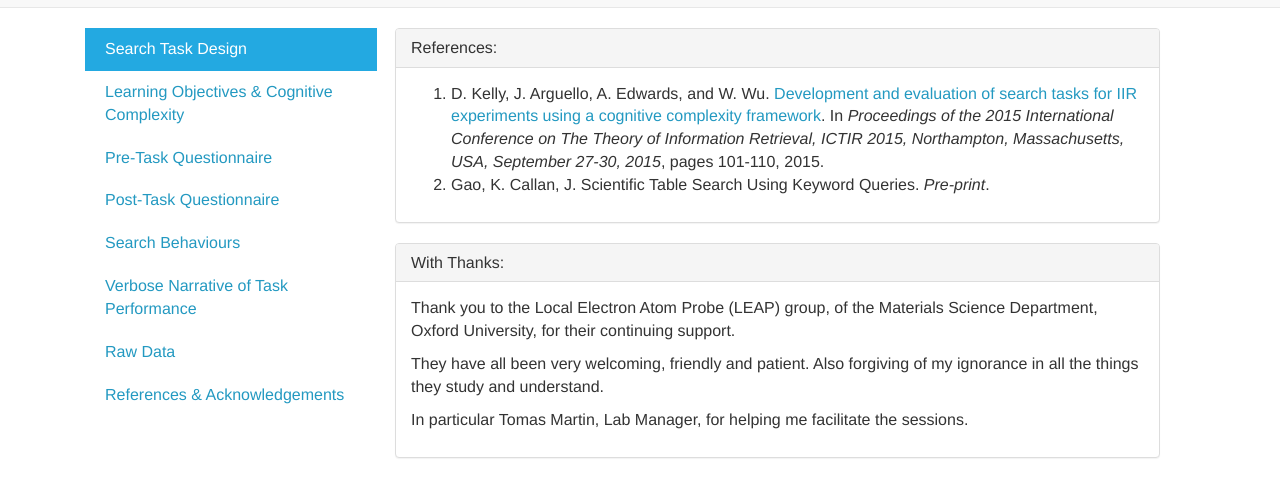
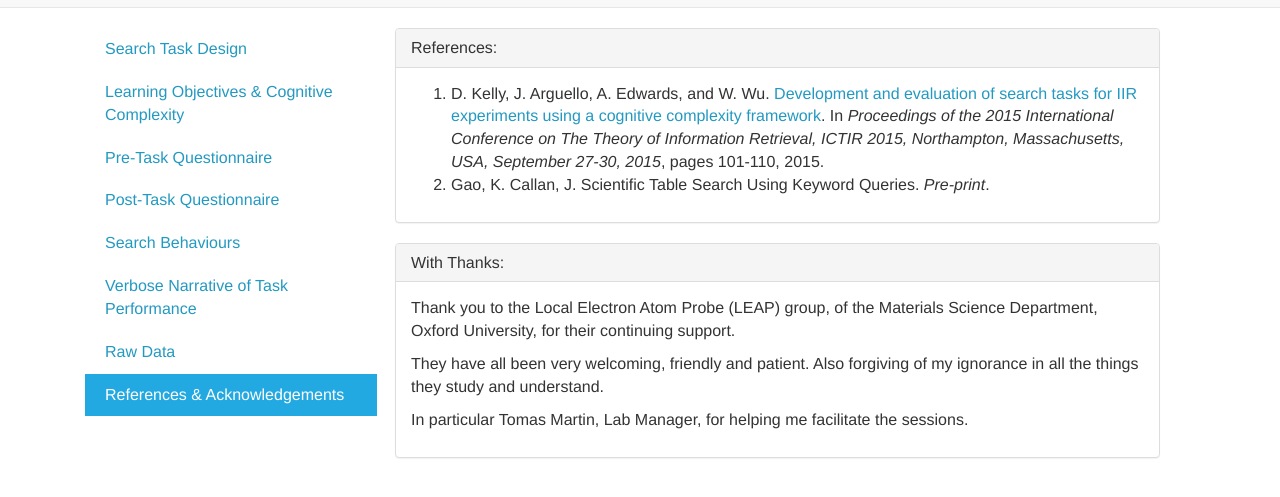
Before and after one commit to jezalder/LEAP-tasks, a plain HTML site: page refackn.html in a window 1280 px wide. Shown: the part 65-562 px from the top of the page. Drawn offline with Linux system fonts and the light colour scheme.

Commit message:
Update refackn.html

```diff
--- a/refackn.html
+++ b/refackn.html
@@ -76,14 +76,14 @@
       <div class="row">
         <div class="col-xs-3 sidebar2">
           <ul class="nav nav-sidebar">
-            <li class="active"><a href="#">Search Task Design</a></li>
+            <li><a href="#">Search Task Design</a></li>
             <li><a href="cogcomp.html">Learning Objectives &amp; Cognitive Complexity</a></li>
             <li><a href="pretque.html">Pre-Task Questionnaire</a></li>
             <li><a href="postque.html">Post-Task Questionnaire</a></li>
             <li><a href="suppsearbeh.html">Search Behaviours</a></li>
             <li><a href="verbnar.html">Verbose Narrative of Task Performance</a></li>
             <li><a href="rawdata.html">Raw Data</a></li>
-            <li><a href="refackn.html">References &amp; Acknowledgements</a></li>
+            <li class="active"><a href="refackn.html">References &amp; Acknowledgements</a></li>
           </ul>
         </div>
         <div class="col-xs-9 rightpane">
```
